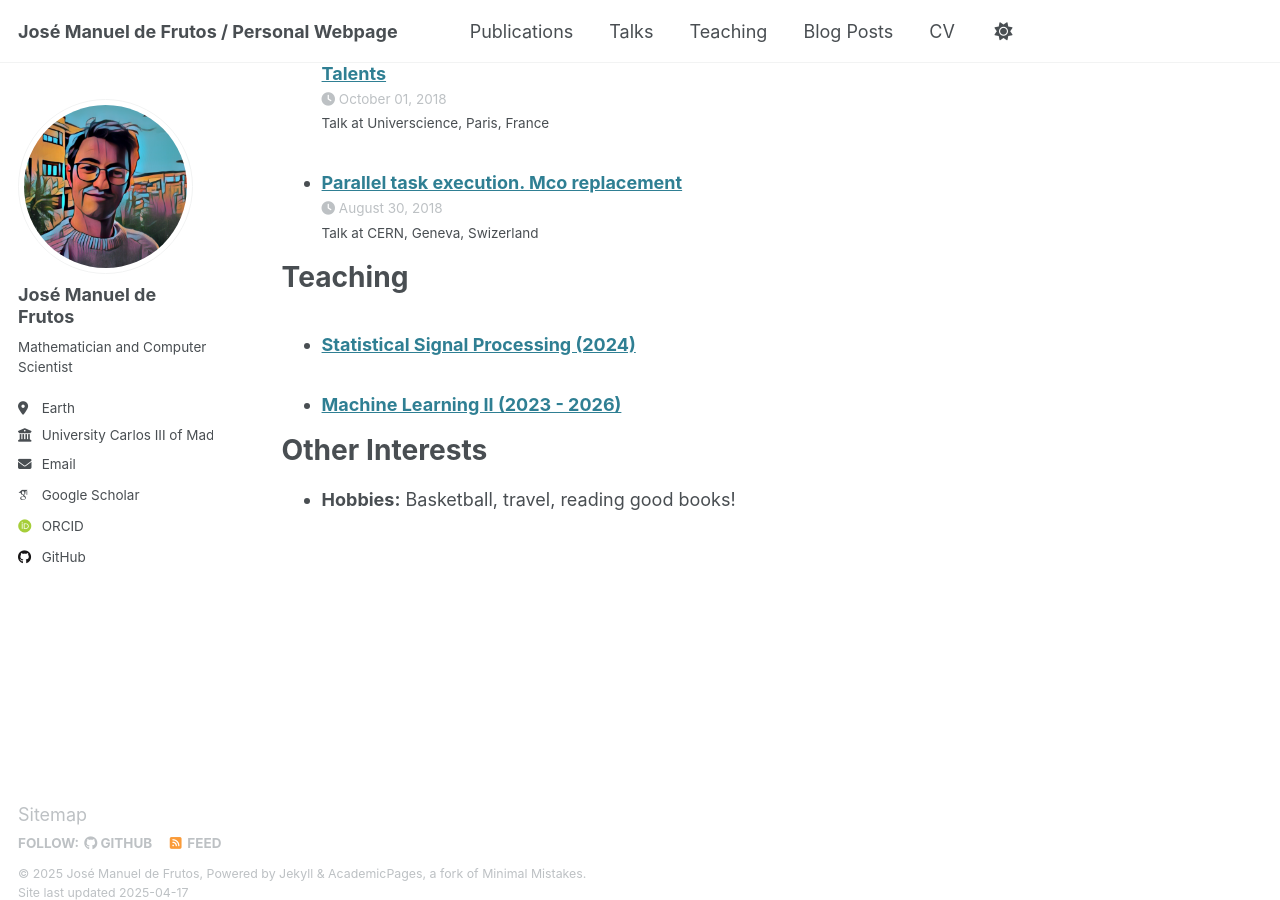
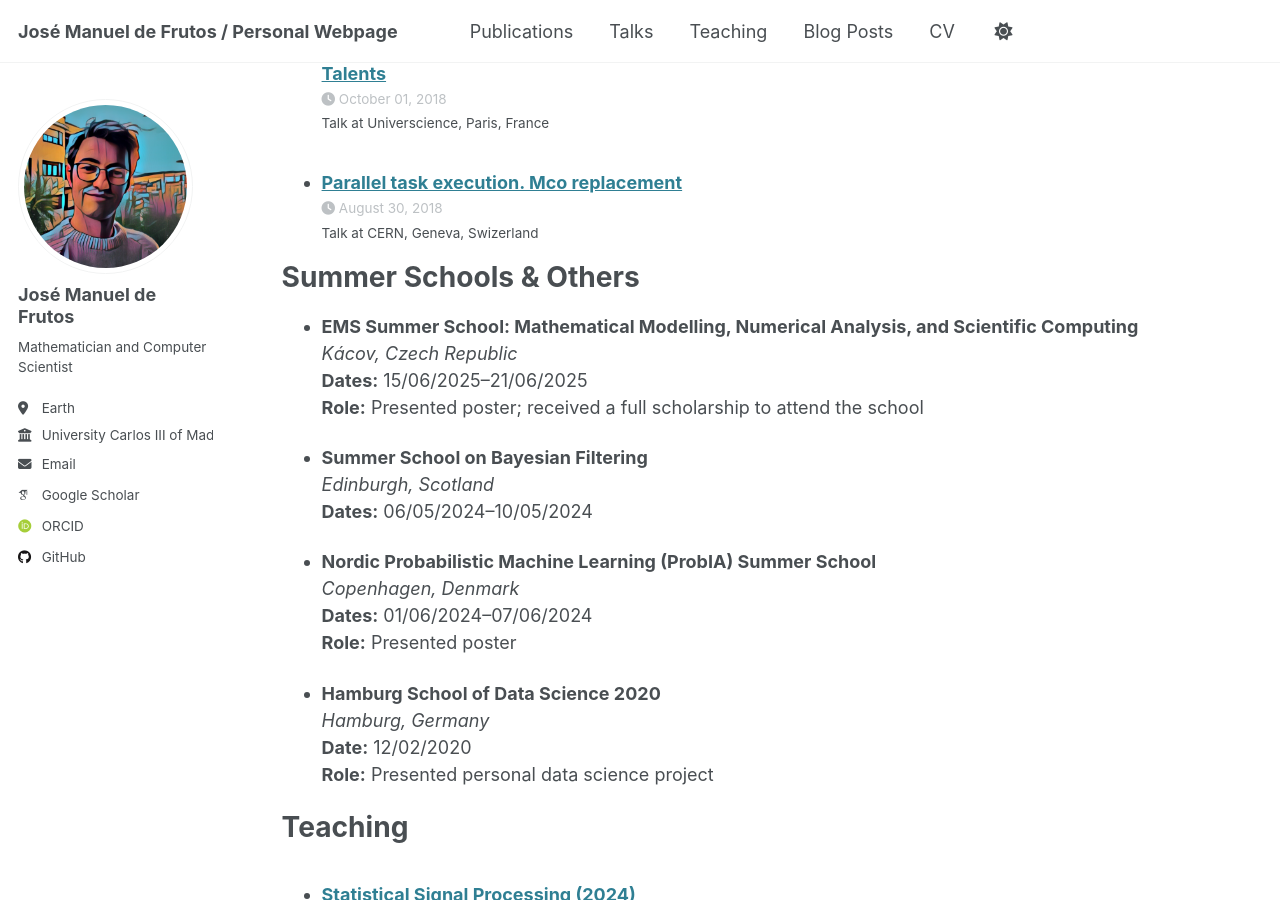
Before and after one commit to josemanuel22/josemanuel22.github.io, a Jekyll site: the page built from _pages/cv.md, in a window 1280 px wide and 900 px high, scrolled down 2326 px. Built offline with Jekyll 4.4.1, drawn with Linux system fonts in a browser that asks for light colours; some web fonts are replaced; some of the changed text lies outside the part shown.

Commit message:
Initial commit

```diff
--- a/_pages/cv.md
+++ b/_pages/cv.md
@@ -73,6 +73,28 @@ Talks
     {% include archive-single-talk-cv.html  %}
   {% endfor %}</ul>
 
+Summer Schools & Others
+======
+
+- **EMS Summer School: Mathematical Modelling, Numerical Analysis, and Scientific Computing**
+  *Kácov, Czech Republic*
+  **Dates:** 15/06/2025–21/06/2025
+  **Role:** Presented poster; received a full scholarship to attend the school
+
+- **Summer School on Bayesian Filtering**
+  *Edinburgh, Scotland*
+  **Dates:** 06/05/2024–10/05/2024
+
+- **Nordic Probabilistic Machine Learning (ProbIA) Summer School**
+  *Copenhagen, Denmark*
+  **Dates:** 01/06/2024–07/06/2024
+  **Role:** Presented poster
+
+- **Hamburg School of Data Science 2020**
+  *Hamburg, Germany*
+  **Date:** 12/02/2020
+  **Role:** Presented personal data science project
+
 Teaching
 ======
   <ul>{% for post in site.teaching reversed %}
```
Also changed, not shown: other parts of _pages/cv.md (+1 -1 lines), _pages/about.md (+7 -3 lines), 1 other file.
